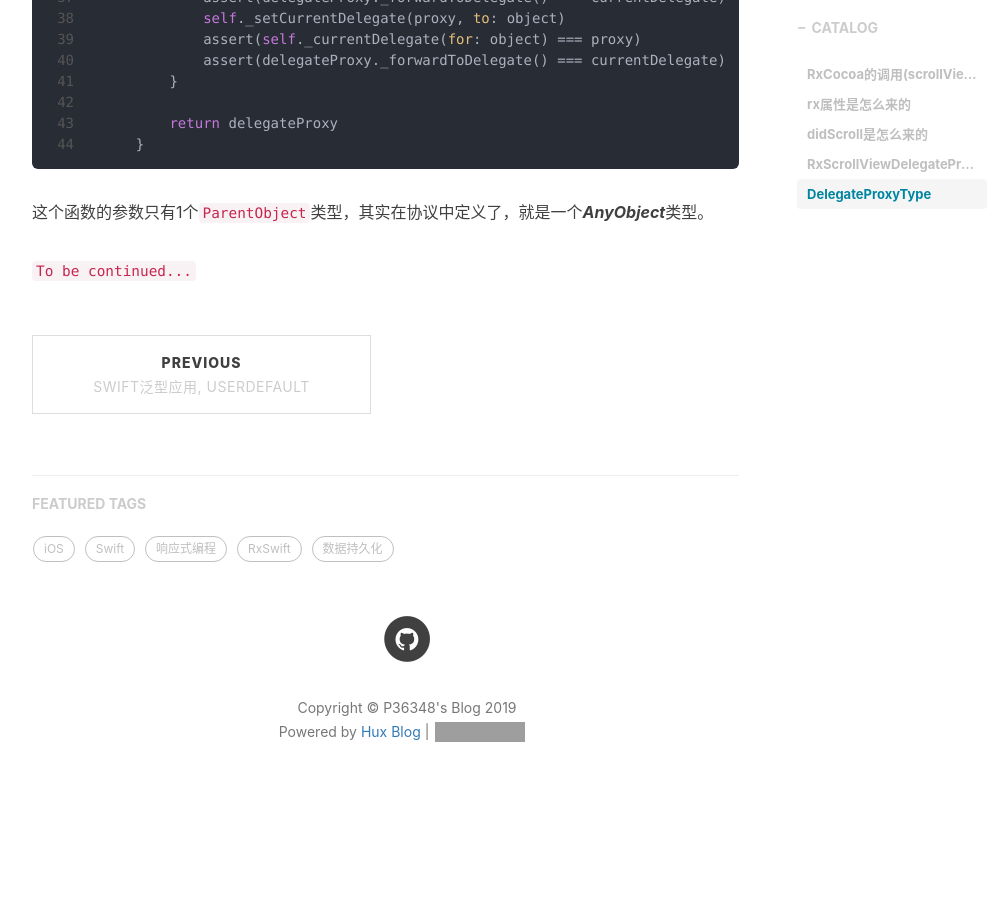
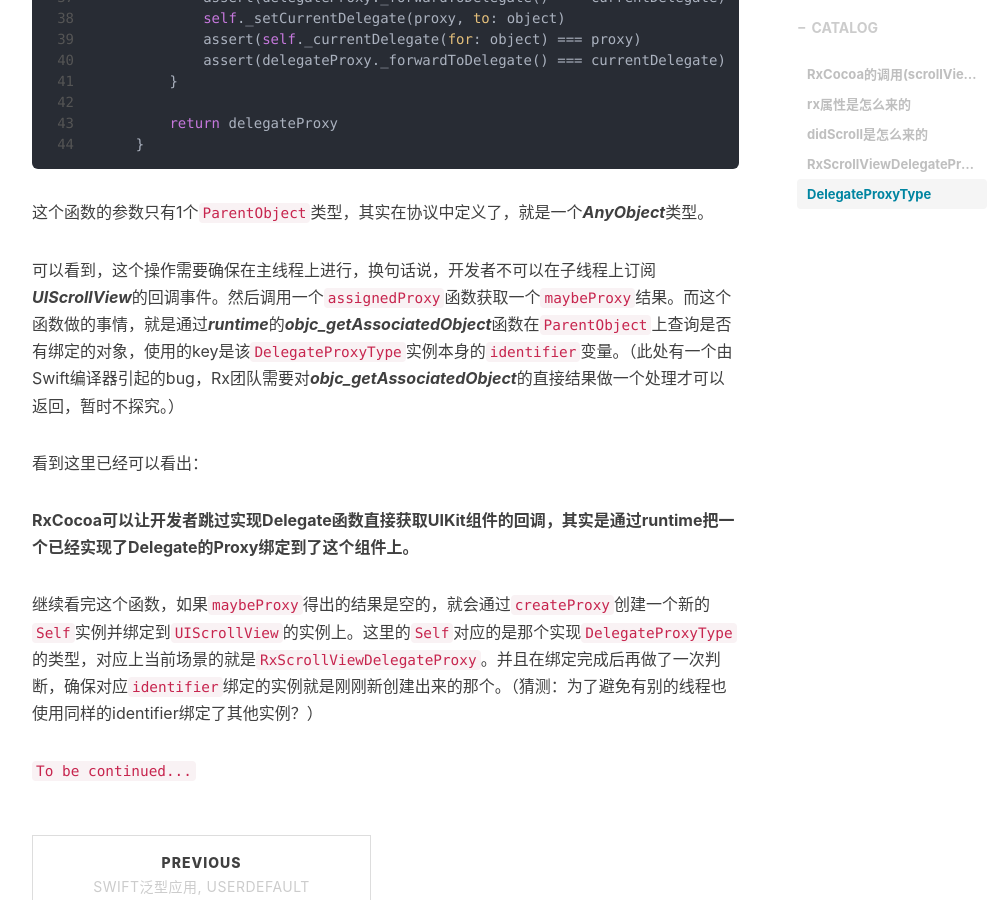
Before and after one commit to p36348/p36348.github.io, a Jekyll site: the page built from _posts/2019-02-19-rxcocoa-uikit-proxy.md, in a window 1280 px wide and 900 px high, scrolled down 6213 px. Shown: the whole window, without its empty margins (233-1239 px from the left). Built offline with Jekyll 4.4.1, drawn with Linux system fonts in a browser that asks for light colours; nearby versions of some CDN libraries; comment, search, counter and statistics services are not loaded; before the commit the page ends 7049 px from its top, so only the background shows below that; grey boxes are pictures that could not be loaded.

Commit message:
no message

```diff
--- a/_posts/2019-02-19-rxcocoa-uikit-proxy.md
+++ b/_posts/2019-02-19-rxcocoa-uikit-proxy.md
@@ -246,4 +246,14 @@
 
 这个函数的参数只有1个`ParentObject`类型，其实在协议中定义了，就是一个***AnyObject***类型。
 
+可以看到，这个操作需要确保在主线程上进行，换句话说，开发者不可以在子线程上订阅***UIScrollView***的回调事件。然后调用一个`assignedProxy`函数获取一个`maybeProxy`结果。而这个函数做的事情，就是通过***runtime***的***objc_getAssociatedObject***函数在`ParentObject`上查询是否有绑定的对象，使用的key是该`DelegateProxyType`实例本身的`identifier`变量。（此处有一个由Swift编译器引起的bug，Rx团队需要对***objc_getAssociatedObject***的直接结果做一个处理才可以返回，暂时不探究。）
+
+看到这里已经可以看出：
+
+**RxCocoa可以让开发者跳过实现Delegate函数直接获取UIKit组件的回调，其实是通过runtime把一个已经实现了Delegate的Proxy绑定到了这个组件上。**
+
+继续看完这个函数，如果`maybeProxy`得出的结果是空的，就会通过`createProxy`创建一个新的`Self`实例并绑定到`UIScrollView`的实例上。这里的`Self`对应的是那个实现`DelegateProxyType`的类型，对应上当前场景的就是`RxScrollViewDelegateProxy`。并且在绑定完成后再做了一次判断，确保对应`identifier`绑定的实例就是刚刚新创建出来的那个。（猜测：为了避免有别的线程也使用同样的identifier绑定了其他实例？）
+
+
+
 `To be continued...`
```
